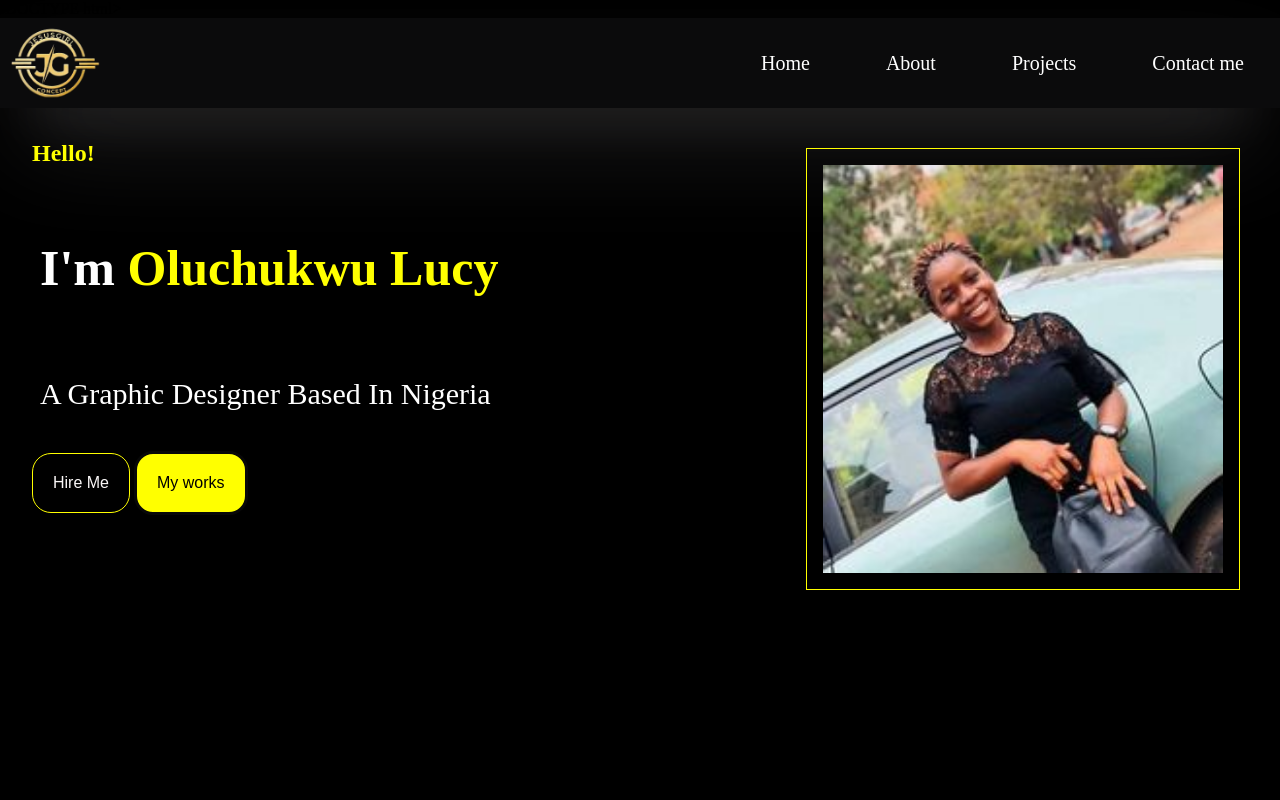
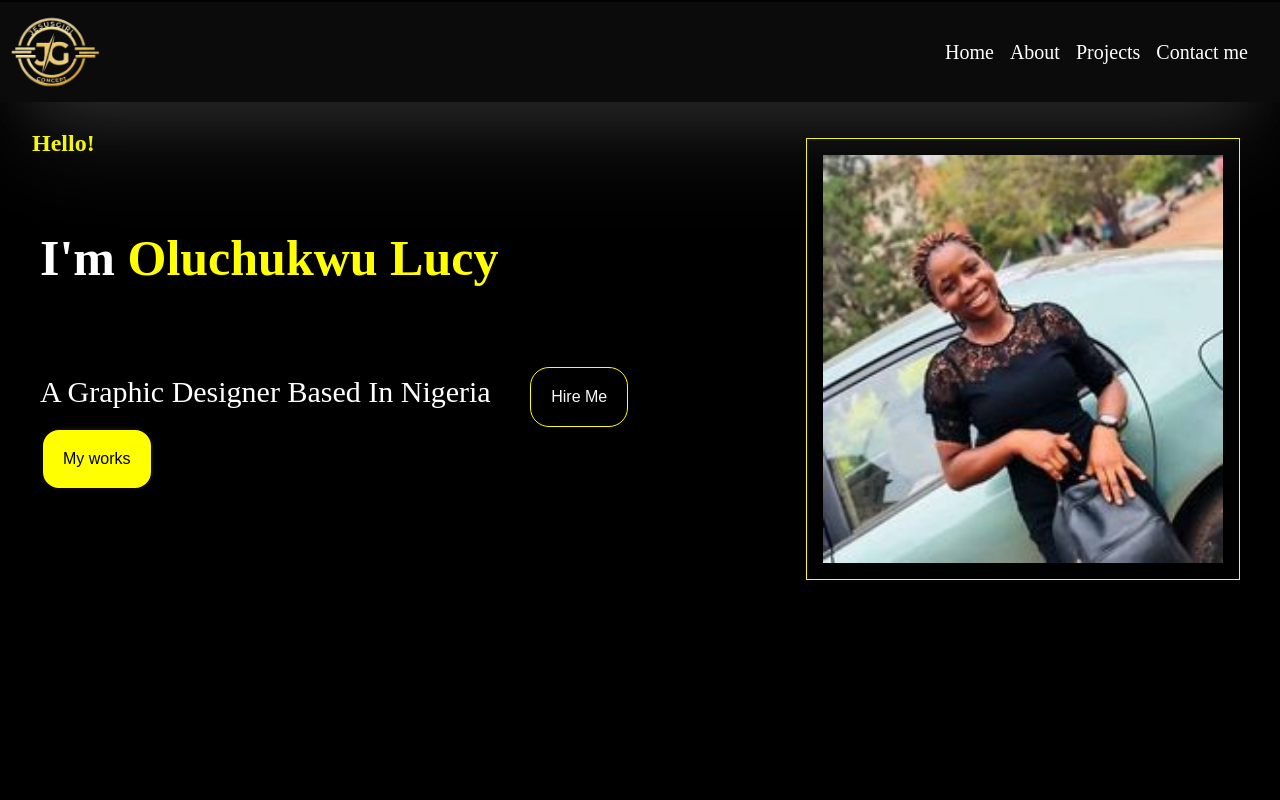
Before and after one commit to Lucwriter/ICT, a plain HTML site: page index.html in a window 1280 px wide. Shown: the top 800 px of the page. Drawn offline with nearby package versions, Linux system fonts and the light colour scheme; a script that the page names is missing.

Commit message:
Edited some tags

```diff
--- a/index.html
+++ b/index.html
@@ -26,9 +26,9 @@
                 <div class="Left">
                     <h1>Hello!</h1>
                     <h2>I'm <span style="color: yellow;">Oluchukwu Lucy</span></h2>
-                    <p id="grap">A Graphic Designer Based In Nigeria</p>
-                    <button class="hire">Hire Me</button>
-                    <button style="background-color: yellow; color: black; border: solid rgb(8, 8, 8);">My works</button>
+                    <p id="grap">A Graphic Designer Based In Nigeria
+                    <button class="hire"><a href="#hire me"></a>Hire Me</button><a href="#hire me"></a>
+                    <button style="background-color: yellow; color: black; border: solid rgb(8, 8, 8);">My works</button><a href="#myworks"></a>
                   </div>
                   <div class="right">
                   <img class="img" src="images/black.jpg" alt="">
@@ -87,8 +87,10 @@
      <p style="color:  rgb(99, 101, 102); font-size: 30px;">The spirit of creativity lies within me, lets be creative!!</p>
     </div>
                     <div id="icons">
-                        <ion-icon name="home-outline"></ion-icon>
-                        <ion-icon name="mail-outline"></ion-icon>
+                        <a href="google.com"> <ion-icon name="home-outline"></ion-icon></a>
+
+                        <ion-icon name="mail-outline">
+                            <a href=></a></ion-icon>
                         <ion-icon name="call-outline"></ion-icon>
                     </div>
 
--- a/style.css
+++ b/style.css
@@ -5,17 +5,19 @@
 }
 #header{
     background-color: rgb(11, 11, 12);
-    height: 90px;
+    width: 100vw;
+    height: 100px;
     display: flex;
     justify-content: space-between;
     align-items: center;
     box-shadow: rgba(148, 148, 152, 0.25) 0px 50px 100px -20px, rgba(154, 150, 150, 0.3) 0px 30px 60px -30px;
-
+    position: fixed;
+    margin-top: -1rem;
 
 }
  .logo img{
     width: 40%;
-    padding: 10px;
+    padding: 0 10px;
 
 }
 html{
@@ -24,15 +26,14 @@ html{
 body{
     background-color: black;
 }
-nav li{
-    display: inline-block;
-    padding: 20px;
-    margin: 1rem;
+nav ul{
+    display: flex;
+    margin-right: 2rem;
     font-size: 20px;
+    gap: 1rem;
+}
 
-
-}
-li a{
+nav > ul > li a {
     color: white;
 }
 
@@ -55,7 +56,7 @@ h2{
     font-size: 50px;
 }
 .img{
-     width: 400px;
+    width: 400px;
     padding: 1rem;
     margin: 20px;
     border: 1px solid yellow;
@@ -67,7 +68,9 @@ h2{
 #home{
  display: flex;
  justify-content: space-between;
+ margin-top: 5rem;
 }
+
 #grap{
     color: white;
     font-size: 30px;
```
